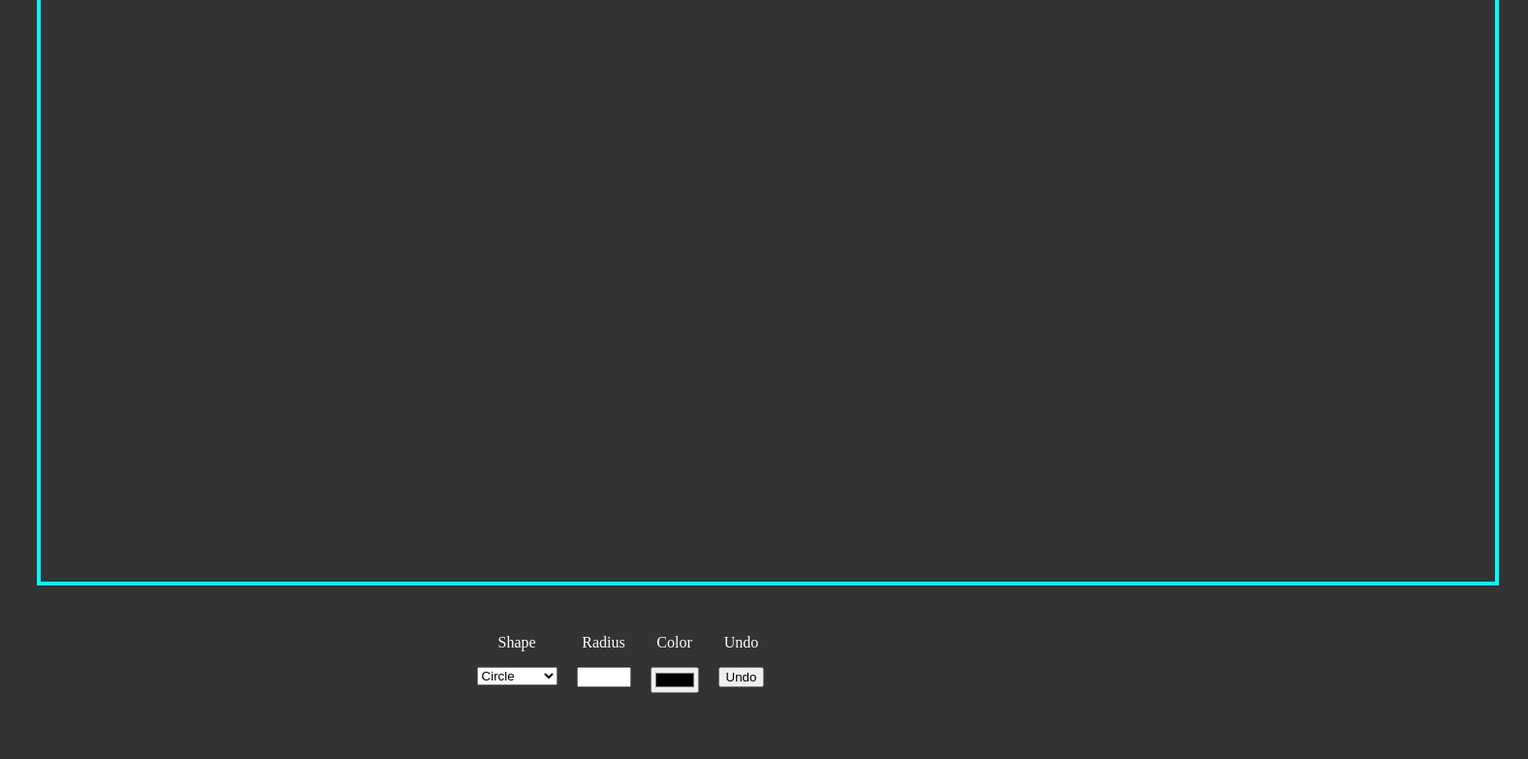
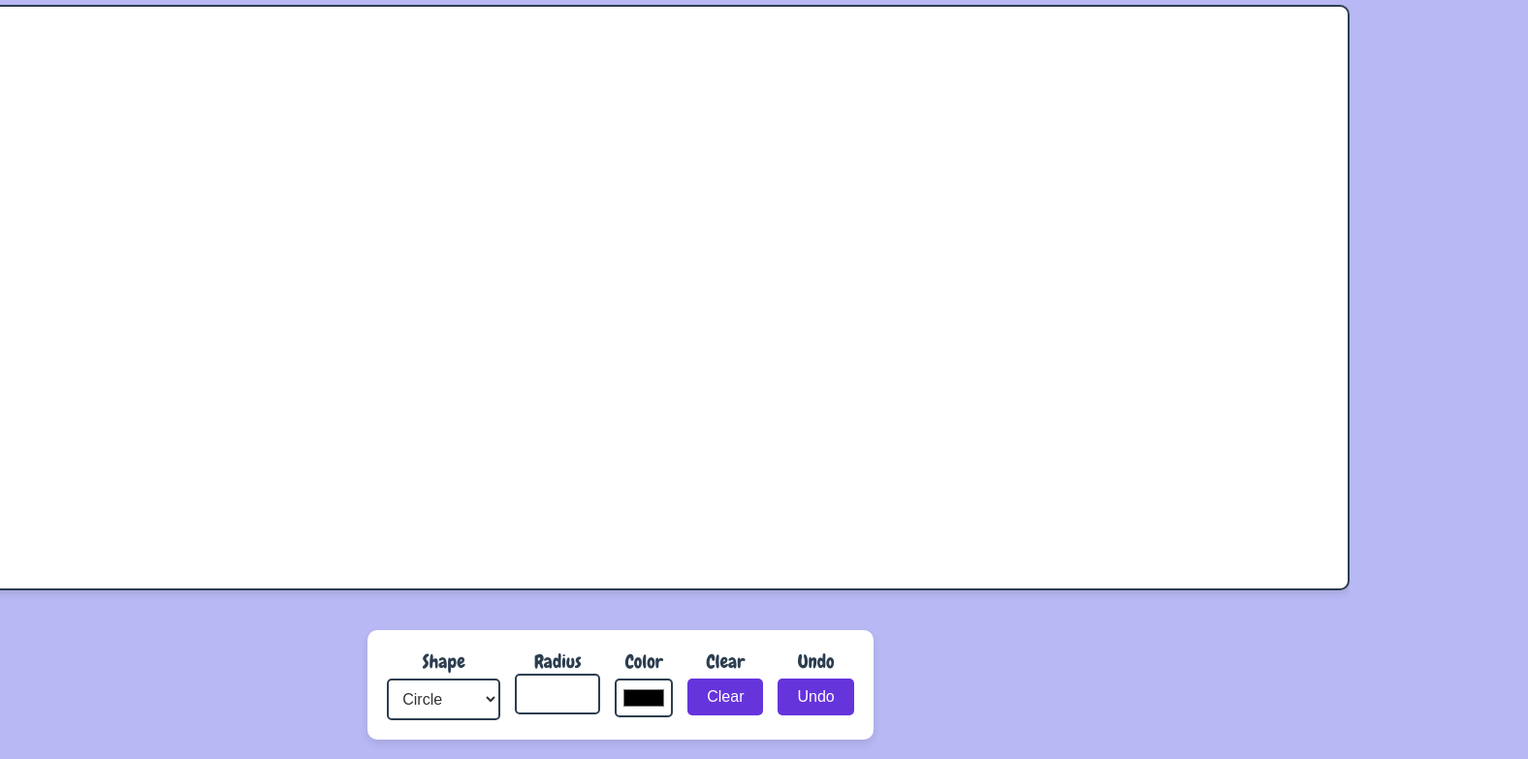
Before and after one commit to adrianCiepli/Canvas-Assignment-Group, a plain HTML site: page index.html in a window 1280 px wide. Shown: the part 114-897 px from the top of the page at 97% size, 1576 px wide, since content can reach past the window. Before the commit the page ends 837 px from the top, so only its background shows below. Drawn offline with Linux system fonts and the light colour scheme.

Commit message:
Last Tweaks

```diff
--- a/css/style.css
+++ b/css/style.css
@@ -1,20 +1,100 @@
-#canvas {
-    background-color: rgb(51, 51, 51);
-    margin: 30px;
-    border-color: aqua;
-    border-style: solid;
-    border-width: 4px;
+/*
+Authors: Adrian Cieplicki, Abishan Bhavananthan
+Date: 2025/03/02
+Style for the Canvas Drawing App
+*/
+.chewy-regular {
+    font-family: "Chewy", system-ui;
+    font-weight: 400;
+    font-style: normal;
 }
 
 body {
+    font-family: 'Chewy', cursive;
+    background-color: #b8b8f5;
+    color: #333;
+    margin: 0;
+    padding: 20px;
+    display: flex;
+    flex-direction: column;
+    align-items: center;
+    justify-content: center;
     text-align: center;
-    background-color: rgb(51, 51, 51);
-    color: white;
+}
+
+#title {
+    font-size: 2.5rem;
+    color: #27394b;
+    margin-bottom: 20px;
+}
+
+#canvas {
+    background-color: #fff;
+    border: 2px solid #2c3e50;
+    border-radius: 10px;
+    box-shadow: 0 4px 8px rgba(0, 0, 0, 0.1);
 }
 
 #inputcontainer {
     display: flex;
-    text-align: center;
+    flex-wrap: wrap;
+    gap: 15px;
     justify-content: center;
-    gap: 20px;
+    margin-top: 20px;
+    background-color: #fff;
+    padding: 20px;
+    border-radius: 10px;
+    box-shadow: 0 4px 8px rgba(0, 0, 0, 0.1);
 }
+
+#inputcontainer div {
+    display: flex;
+    flex-direction: column;
+    align-items: center;
+    gap: 5px;
+}
+
+.label {
+    font-size: 1.2rem;
+    color: #2c3e50;
+    margin: 0;
+}
+
+input[type="number"],
+input[type="color"],
+select {
+    padding: 10px;
+    font-size: 1rem;
+    border: 2px solid #2c3e50;
+    border-radius: 5px;
+    background-color: #fff;
+    color: #333;
+    outline: none;
+    transition: border-color 0.3s ease;
+}
+
+input[type="number"]:focus,
+input[type="color"]:focus,
+select:focus {
+    border-color: #7434db;
+}
+
+input[type="button"] {
+    padding: 10px 20px;
+    font-size: 1rem;
+    border: none;
+    border-radius: 5px;
+    background-color: #6634db;
+    color: #fff;
+    transition: background-color 0.3s ease;
+}
+
+input[type="button"]:hover {
+    background-color: #2d195e;
+}
+
+input[type="color"] {
+    padding: 5px;
+    height: 40px;
+    width: 60px;
+}
--- a/index.html
+++ b/index.html
@@ -1,4 +1,11 @@
+<!--
+Authors: Adrian Cieplicki, Abishan Bhavananthan
+Date: 2025/03/02
+Structure for the Canvas Drawing App
+-->
+
 <!DOCTYPE html>
+
 <html>
 
 <head>
@@ -6,13 +13,16 @@
     <meta charset="UTF-8">
     <meta name="viewport" content="width=device-width">
     <link rel="stylesheet" href="css/style.css">
+    <link rel="preconnect" href="https://fonts.googleapis.com">
+    <link rel="preconnect" href="https://fonts.gstatic.com" crossorigin>
+    <link href="https://fonts.googleapis.com/css2?family=Chewy&display=swap" rel="stylesheet">
     <style type="text/css">
     </style>
     <script src="javascript/script.js"></script>
 </head>
 
 <body>
-    <h1 id="title">Draw By Clicking Anywhere in the Box</h1>
+    <h1 id="title">Draw By Clicking Anywhere in the Box!</h1>
     <canvas id="canvas" width="1500" height="600"></canvas>
     <br>
     <div id="inputcontainer">
@@ -27,22 +37,27 @@
 
         <div id="radiusBlock">
             <p class="label">Radius</p>
-            <input id="radius" type="number" min="1" max="50">
+            <input id="radius" type="number" min="1" max="200">
         </div>
 
         <div id="widthBlock">
             <p class="label">Width</p>
-            <input id="width" type="number" min="1" max="50">
+            <input id="width" type="number" min="1" max="200">
         </div>
 
         <div id="heightBlock">
             <p class="label">Height</p>
-            <input id="height" type="number" min="1" max="50">
+            <input id="height" type="number" min="1" max="200">
         </div>
 
         <div id="colorBlock">
             <p class="label">Color</p>
             <input id="color" type="color">
+        </div>
+
+        <div id="clearBlock">
+            <p class="label">Clear</p>
+            <input id="clear" type="button" value="Clear">
         </div>
 
         <div id="undoBlock">
--- a/javascript/script.js
+++ b/javascript/script.js
@@ -1,16 +1,22 @@
-window.addEventListener("load", function(event) {
+/*
+Authors: Adrian Cieplicki, Abishan Bhavananthan
+Date: 2025/03/02
+Structure for the Canvas Drawing App
+*/
+
+window.addEventListener("load", function (event) {
     let c = document.getElementById("canvas");
     let ctx = c.getContext("2d");
 
     class Circle {
-        constructor(x=100, y=100, radius=1, color="blue") {
+        constructor(x = 100, y = 100, radius = 1, color = "blue") {
             this.x = x;
             this.y = y;
             this.radius = radius;
             this.color = color;
         }
 
-        draw = function(ctx) {
+        draw = function (ctx) {
             ctx.fillStyle = this.color;
             ctx.beginPath();
             ctx.arc(this.x, this.y, this.radius, 0, Math.PI * 2);
@@ -20,7 +26,7 @@ window.addEventListener("load", function(event) {
     }
 
     class Rectangle {
-        constructor(x=100, y=100, width=10, height=10, color="blue") {
+        constructor(x = 100, y = 100, width = 10, height = 10, color = "blue") {
             this.x = x;
             this.y = y;
             this.width = width;
@@ -28,27 +34,27 @@ window.addEventListener("load", function(event) {
             this.color = color;
         }
 
-        draw = function(ctx) {
+        draw = function (ctx) {
             ctx.fillStyle = this.color;
             ctx.fillRect(this.x, this.y, this.width, this.height);
         }
     }
 
     class Triangle {
-        constructor(x=100, y=100, height=10, color="blue") {
+        constructor(x = 100, y = 100, height = 10, color = "blue") {
             this.x = x;
             this.y = y;
             this.height = height;
             this.color = color;
         }
 
-        draw = function(ctx) {
+        draw = function (ctx) {
             ctx.fillStyle = this.color;
             ctx.beginPath();
-            ctx.moveTo(this.x, this.y);  // First point (x, y)
-            ctx.lineTo(this.x - 50, this.y + this.height); // Second point
-            ctx.lineTo(this.x + 50, this.y + this.height);  // Third point
-            ctx.closePath();      // Connect back to first point
+            ctx.moveTo(this.x, this.y);
+            ctx.lineTo(this.x - 50, this.y + this.height);
+            ctx.lineTo(this.x + 50, this.y + this.height);
+            ctx.closePath();
             ctx.fill();
         }
     }
@@ -59,12 +65,14 @@ window.addEventListener("load", function(event) {
     let heightSelect = document.getElementById("height");
     let colorSelect = document.getElementById("color");
     let undoButton = document.getElementById("undo");
+    let clearButton = document.getElementById("clear");
     let shapeBlock = document.getElementById("shapeBlock");
     let radiusBlock = document.getElementById("radiusBlock");
     let widthBlock = document.getElementById("widthBlock");
     let heightBlock = document.getElementById("heightBlock");
     let colorBlock = document.getElementById("colorBlock");
     let undoBlock = document.getElementById("undoBlock");
+    let clearBlock = document.getElementById("clearBlock");
 
     let drawnShapes = [];
     let storedShapes = [];
@@ -93,27 +101,36 @@ window.addEventListener("load", function(event) {
     // Redraw Shapes from Reload
     redraw(drawnShapes, ctx);
 
-    shapeSelect.addEventListener("change", function(event) {
+    shapeSelect.addEventListener("change", function (event) {
         shape = shapeSelect.value; // Get selected value directly from dropdown
         shapeChange(shape);
     });
 
+    /**
+     * Updates the visibility of input blocks based on the selected shape.
+     * @param {string} shape - The selected shape ("circle", "rectangle", or "triangle").
+     */
     function shapeChange(shape) {
         if (shape === "circle") {
-            radiusBlock.style.display =  "block";
+            radiusBlock.style.display = "block";
             widthBlock.style.display = "none";
             heightBlock.style.display = "none";
         } else if (shape === "rectangle") {
-            radiusBlock.style.display =  "none";
+            radiusBlock.style.display = "none";
             widthBlock.style.display = "block";
             heightBlock.style.display = "block";
         } else {
-            radiusBlock.style.display =  "none";
+            radiusBlock.style.display = "none";
             widthBlock.style.display = "block";
             heightBlock.style.display = "none";
         }
     }
 
+    /**
+     * Clears the canvas and redraws all shapes from the provided list.
+     * @param {Array} shapes - An array of shape objects to be redrawn.
+     * @param {CanvasRenderingContext2D} ctx - The 2D rendering context of the canvas.
+     */
     function redraw(shapes, ctx) {
         ctx.clearRect(0, 0, c.width, c.height);
         for (let e of shapes) {
@@ -121,10 +138,36 @@ window.addEventListener("load", function(event) {
         }
     }
 
-    c.addEventListener("click", function(event) {
+    // Input Constraints
+    radiusSelect.addEventListener("input", function (event) {
+        if (parseInt(radiusSelect.value) < 0) {
+            radiusSelect.value = 0;
+        } else if (parseInt(radiusSelect.value) > 200) {
+            radiusSelect.value = 200;
+        }
+    });
+
+    widthSelect.addEventListener("input", function (event) {
+        if (parseInt(width.value) < 0) {
+            widthSelect.value = 0;
+        } else if (parseInt(widthSelect.value) > 200) {
+            widthSelect.value = 200;
+        }
+    });
+
+    heightSelect.addEventListener("input", function (event) {
+        if (parseInt(heightSelect.value) < 0) {
+            heightSelect.value = 0;
+        } else if (parseInt(heightSelect.value) > 200) {
+            heightSelect.value = 200;
+        }
+    });
+
+    c.addEventListener("click", function (event) {
         let x = event.pageX - this.offsetLeft;
         let y = event.pageY - this.offsetTop;
 
+        // Shape drawing and array updating logic
         if (shape === "circle") {
             let newShape = new Circle(x, y, parseInt(radiusSelect.value), colorSelect.value);
             newShape.draw(ctx);
@@ -143,7 +186,13 @@ window.addEventListener("load", function(event) {
         }
     });
 
-    undoButton.addEventListener("click", function(event) {
+    clearButton.addEventListener("click", function (event) {
+        ctx.clearRect(0, 0, c.width, c.height);
+        drawnShapes = [];
+        localStorage.drawnShapes = JSON.stringify(drawnShapes);
+    });
+
+    undoButton.addEventListener("click", function (event) {
         drawnShapes.pop();
         redraw(drawnShapes, ctx);
         localStorage.drawnShapes = JSON.stringify(drawnShapes);
```
